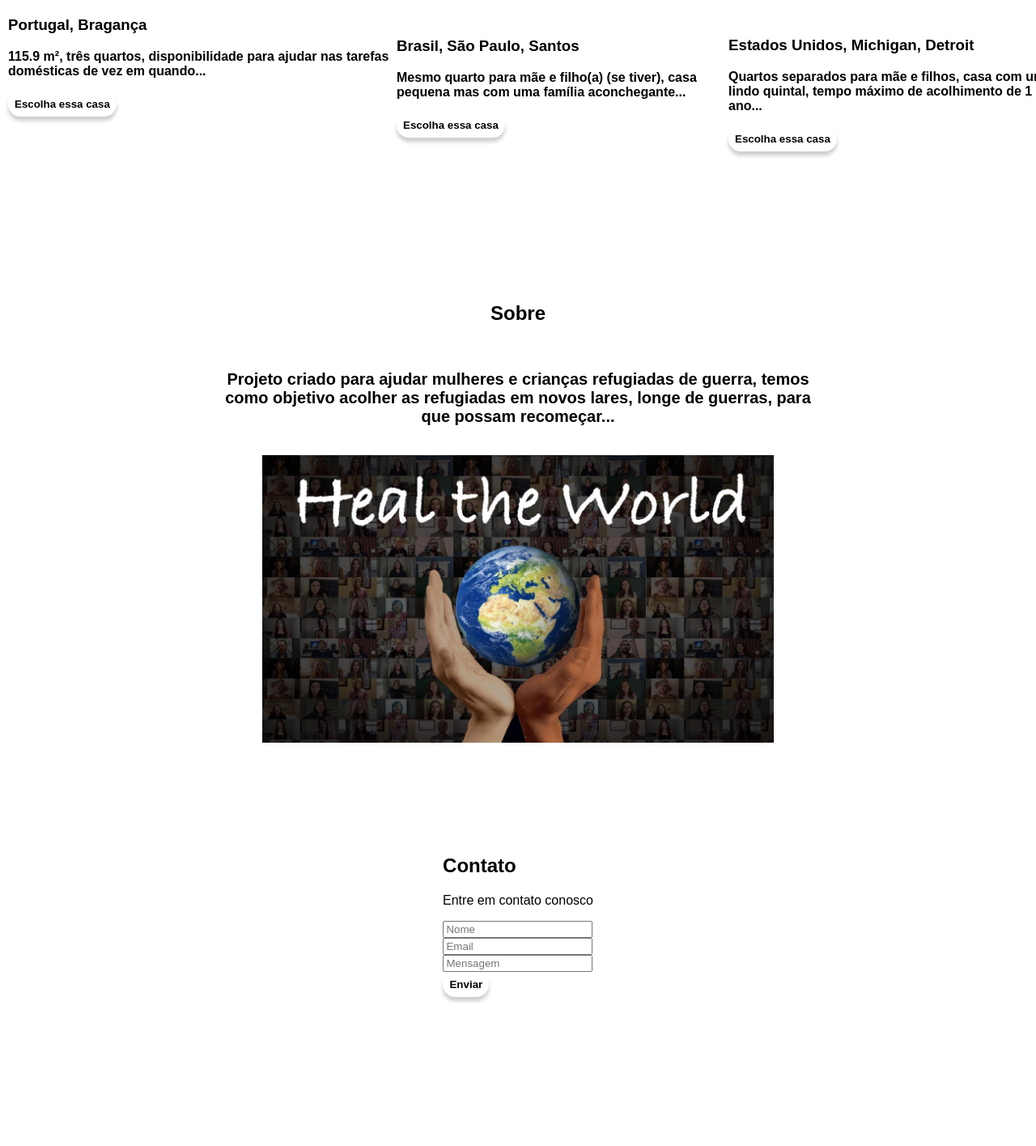
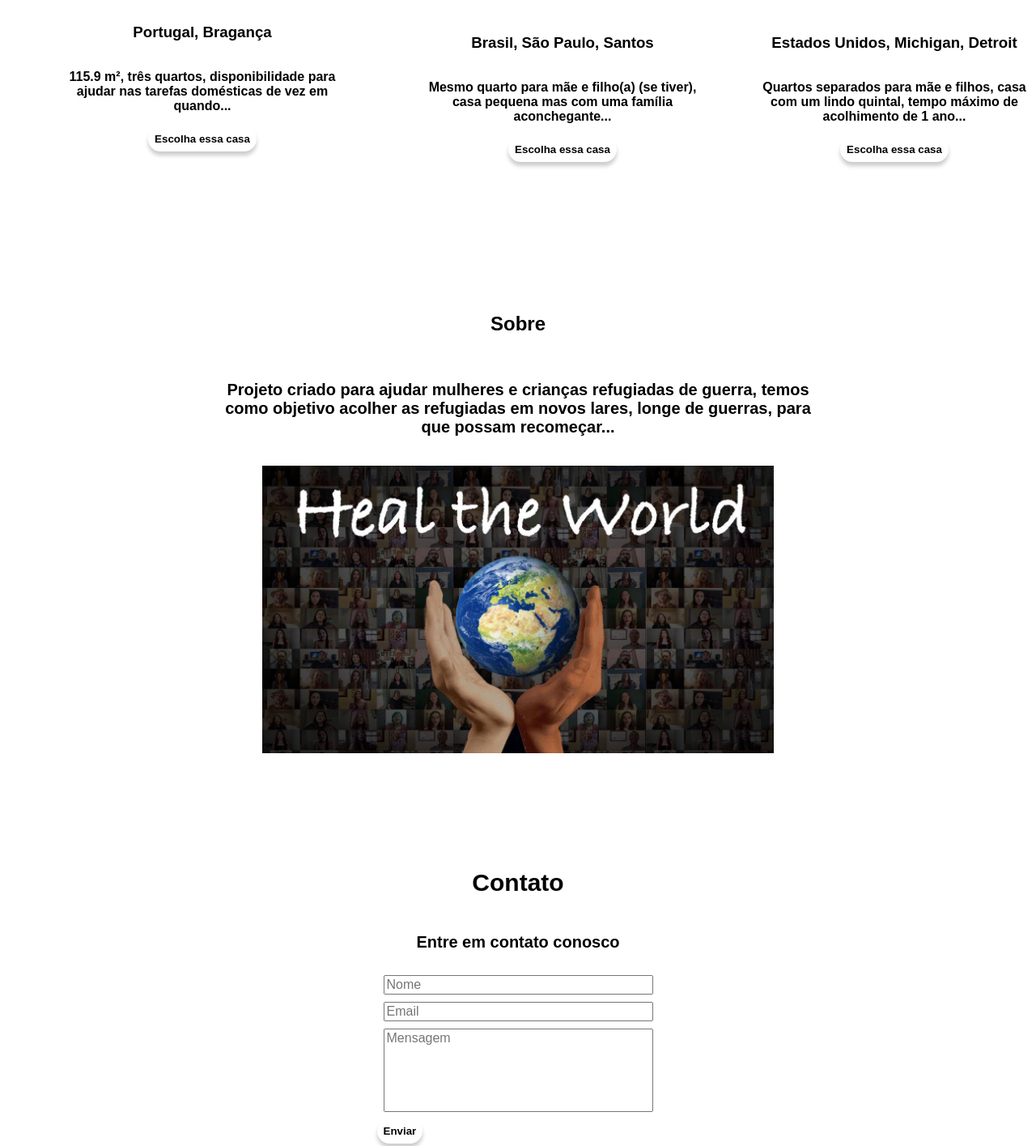
Before and after one commit to gustavo-cacador/SiteRefugiadas, a plain HTML site: page index.html in a window 1280 px wide. Shown: the part 591-2006 px from the top of the page at 81% size. Before the commit the page ends 1830 px from the top, so only its background shows below. Drawn offline with Linux system fonts and the light colour scheme; a web font is replaced by a local one.

Commit message:
Update styles.css

```diff
--- a/styles.css
+++ b/styles.css
@@ -1,3 +1,9 @@
+@import url('https://fonts.googleapis.com/css2?family=Poppins:wght@500&display=swap');
+
+* {
+    font-family: 'Poppins', sans-serif;
+}
+
 .título, .subtítulo {
     width: 100%;
     display: flex;
@@ -99,13 +105,50 @@ section {
     flex-direction: column;
 }
 
-.contatodiv {
+.contatodiv, .contato {
     display: flex;
     justify-content: center;
     align-items: center;
     flex-direction: column;
+    font-weight: bolder;
+    font-size: 20px;
+}
+
+.contatodiv {
+    margin-bottom: 40px;
 }
 
 .img {
     padding: 30px;
 }
+
+.casas {
+    display: flex;
+    align-items: center;
+    justify-content: center;
+    flex-direction: column;
+}
+
+.casas p {
+    max-width: 350px;
+    text-align: center;
+}
+
+.placeholders {
+    margin: 8px;
+}
+
+.nome , .email {
+    padding-right: 120px;
+    font-size: 16px;
+}
+
+.mensagem {
+    font-size: 16px;
+    padding-right: 120px;
+    padding-bottom: 80px;
+}
+
+.footer {
+    background-color: red;
+}
```
